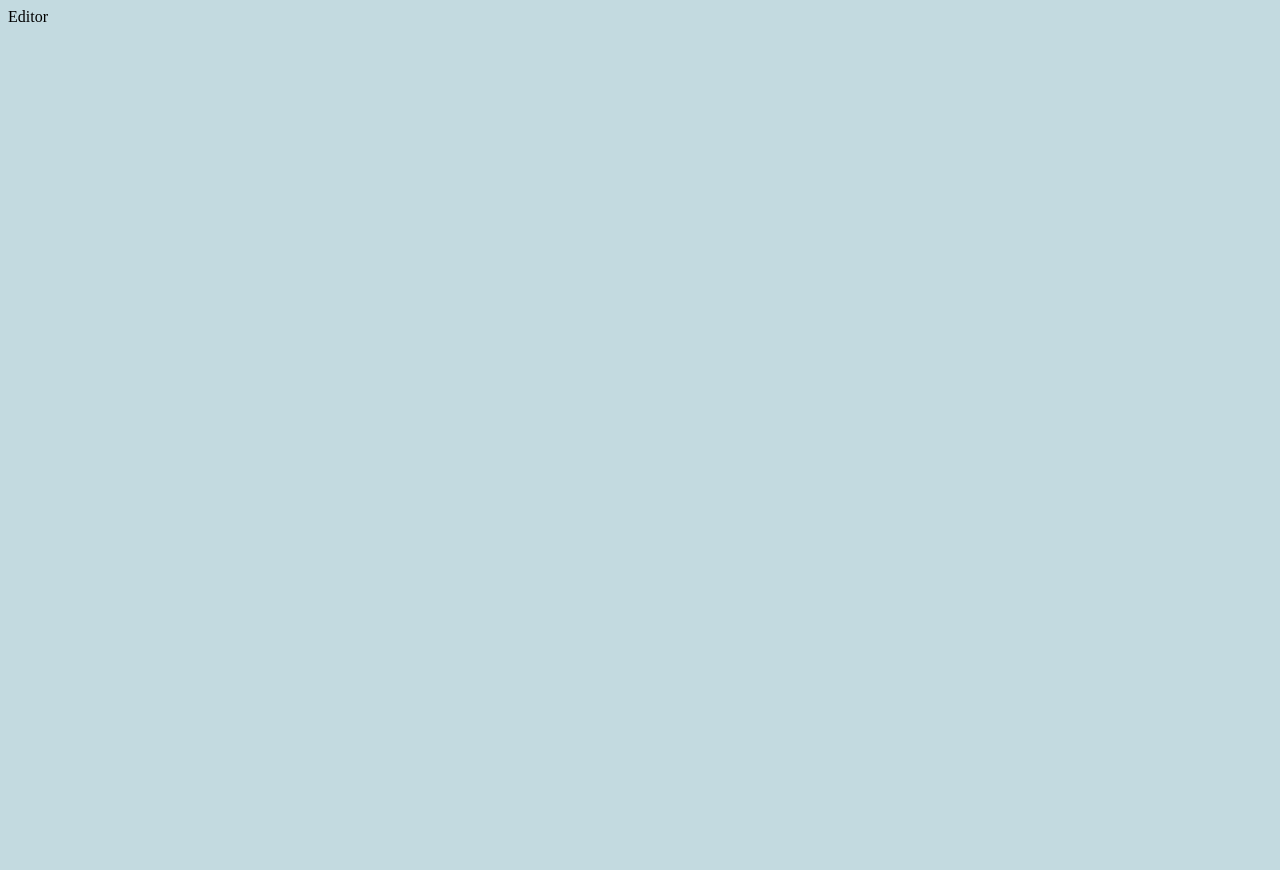
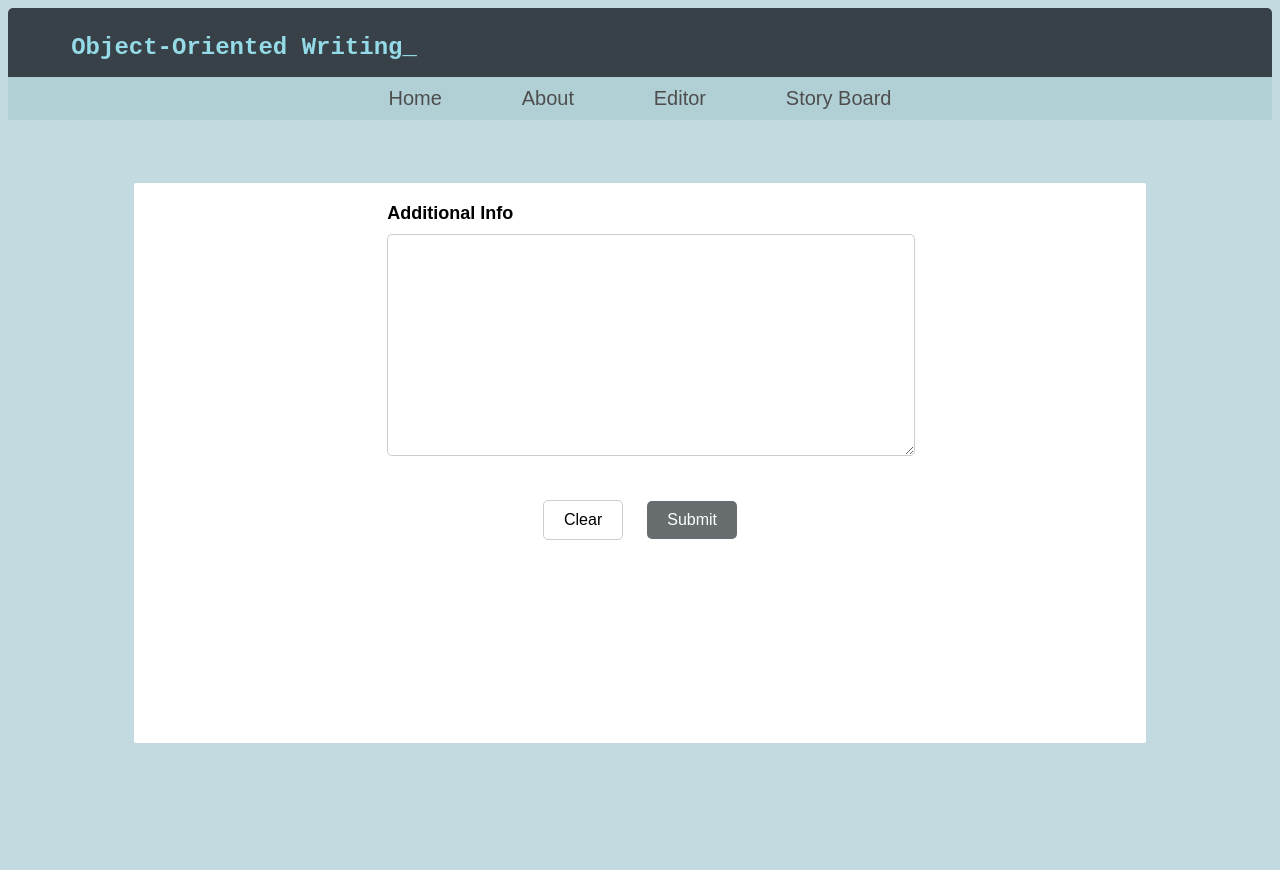
Before and after one commit to printf-julia-larsen/object.oriented.writing, a PHP site: page /editor.html in a window 1280 px wide. Before the commit the page is almost empty. Before the commit the page ends 22 px from the top, so only its background shows below. Run offline with PHP 8.4, Linux system fonts and the light colour scheme.

Commit message:
Added css and stubbed out content for home page, about, and editor. Removed demo for now.

```diff
--- /dev/null
+++ b/bodystyles.css
@@ -0,0 +1,80 @@
+
+.subject {
+    margin-top: 5%;
+    font-family: Arial, sans-serif;
+    color: rgb(78, 78, 78);
+    font-size: 20px;
+    text-align: center;
+}
+
+.paragraph_body {
+  font-family: Arial, sans-serif;
+  font-size: 16px;
+  line-height: 1.5;
+  color: #333;
+  background-color: #fff;
+  padding: 20px;
+  margin: 0;
+  border: 1px solid #ccc;
+  border-radius: 5px;
+}
+
+.image_wrapper {
+    display: flex;
+    flex-wrap: wrap;
+    max-width: 100%;
+}
+
+.canvas {
+    background-color: white;
+    height: 70vh;
+    margin-left: 10%;
+    margin-right: 10%;
+    border-radius: 2px;
+    margin-top: 5%;
+    margin-bottom: 10%;;
+}
+
+.text-editor {
+    width: 50%;
+    margin: 0 auto;
+    padding: 20px;
+}
+
+.text-editor label {
+    font-family: Arial, sans-serif;
+    display: block;
+    font-size: 18px;
+    font-weight: bold;
+    margin-bottom: 10px;
+}
+
+.text-editor textarea {
+    width: 100%;
+    height: 200px;
+    padding: 10px;
+    resize: vertical;
+    border: 1px solid #ccc;
+    border-radius: 5px;
+}
+
+.button-container {
+    margin-top: 20px;
+    text-align: center;
+}
+
+.clear-button, .submit-button {
+    padding: 10px 20px;
+    margin: 0 10px;
+    font-size: 16px;
+    background-color: #fff;
+    border: 1px solid #ccc;
+    border-radius: 5px;
+    cursor: pointer;
+}
+
+.submit-button {
+    background-color: #686e70;
+    color: #fff;
+    border: none;
+}
--- a/editor.html
+++ b/editor.html
@@ -2,9 +2,29 @@
     <html>
         <head>
             <link rel="stylesheet" href="toolbar.css">
+            <link rel="stylesheet" href="bodystyles.css">
             <title>Editor</title>
         </head>
         <body>
-            Editor
+            <div class="header">
+                <h1 class="title">Object-Oriented Writing_</h1>
+                <div class="ribbon">
+                    <a href="index.html"><span class="menu_item">Home</span></a>
+                    <a href="about.html"><span class="menu_item">About</span></a>
+                    <!--<a href="demo.html"><span class="menu_item">Demo</span></a>-->
+                    <a href="editor.html"><span class="menu_item">Editor</span></a>
+                    <a href="story-board.html"><span class="menu_item">Story Board</span></a>
+                </div>
+            </div>
+            <div class="canvas">
+                <div class="text-editor">
+                    <label for="additional-info">Additional Info</label>
+                    <textarea id="additional-info" name="additional-info" rows="10"></textarea>
+                </div>
+                <div class="button-container">
+                    <button type="button" class="clear-button">Clear</button>
+                    <button type="submit" class="submit-button">Submit</button>
+                </div>
+            </div>
         </body>
     </html>
--- a/toolbar.css
+++ b/toolbar.css
@@ -5,6 +5,7 @@ body {
 .header {
     padding-top: 10px;
     background-color: #384048;
+    border-radius: 5px;
 }
 
 .title {
@@ -15,24 +16,26 @@ body {
 }
 
 .ribbon {
-    padding-top: 20px;
-    padding-bottom: 5px;
+    padding-top: 10px;
+    padding-bottom: 10px;
     text-align: center;
+    background-color: #b0d0d6;
 }
 
 .menu_item {
     padding-left: 3%;
     padding-right: 3%;
-    padding-bottom: 3%;
-    font-family: sans-serif;
-    font-size:  15px;
-    color: #94dbe7;
+    padding-bottom: 2%;
+    font-family: Arial, sans-serif;
+    font-size:  20px;
+    color: rgb(78, 78, 78);
 }
 
 .menu_item:hover {
     padding-top: 10px;
     background-color: #c3dae0;
     color: black;
+    border-radius: 5px;
 }
 
 a {
```
Also changed, not shown: about.html (+21 -1 lines), demo.html (+11 -1 lines), index.html (+14 -2 lines), story-board.html (+11 -1 lines), favicon.ico (added), writinig.jpg (added).
